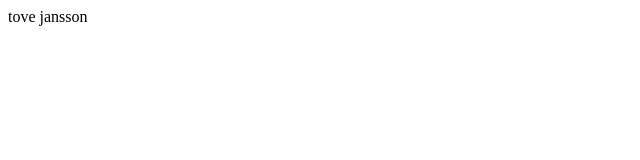
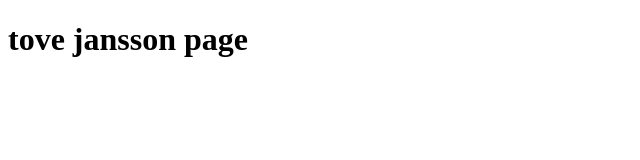
Before and after one commit to eliozola/hwork1, a plain HTML site: page index.html in a window 1280 px wide. Shown: the whole page, without its empty margins (0-640 px from the left). Drawn offline with Linux system fonts and the light colour scheme.

Commit message:
changes to html

```diff
--- a/index.html
+++ b/index.html
@@ -6,6 +6,6 @@
     <title>Document</title>
 </head>
 <body>
-   tove jansson
+   <h1>tove jansson page</h1>
 </body>
 </html>
```
